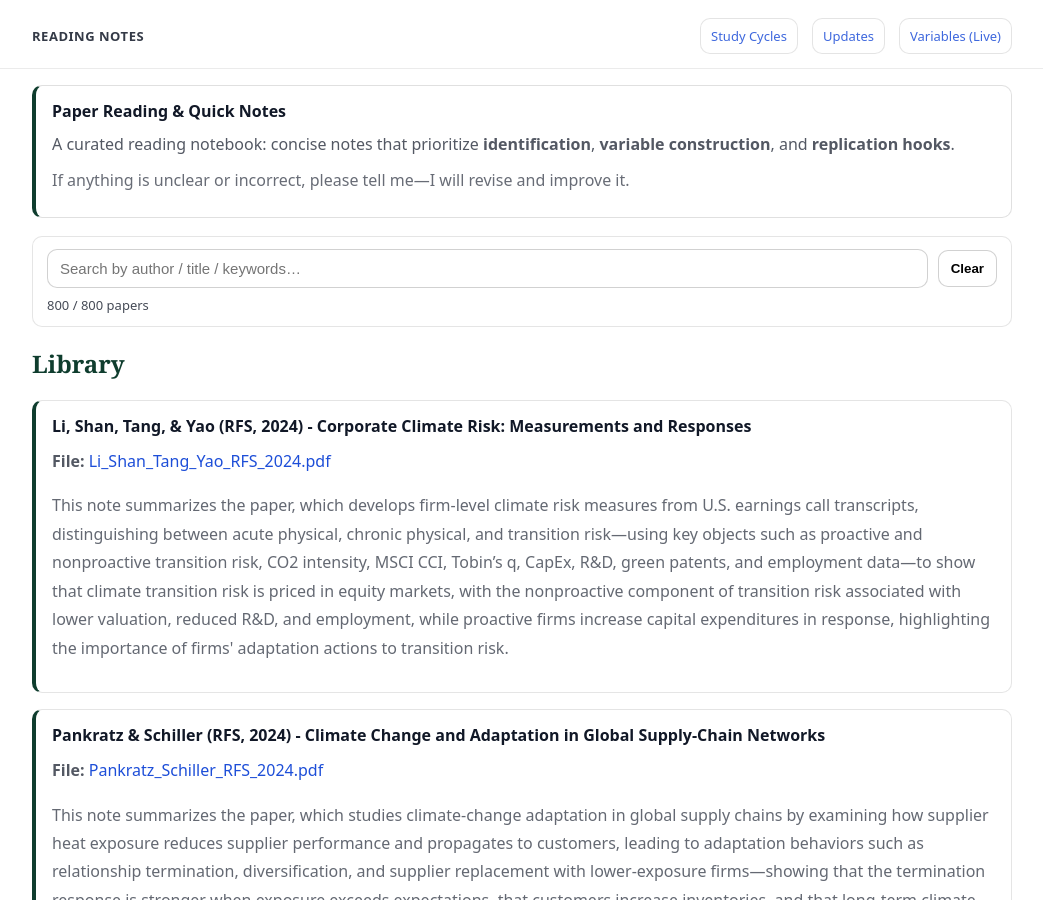
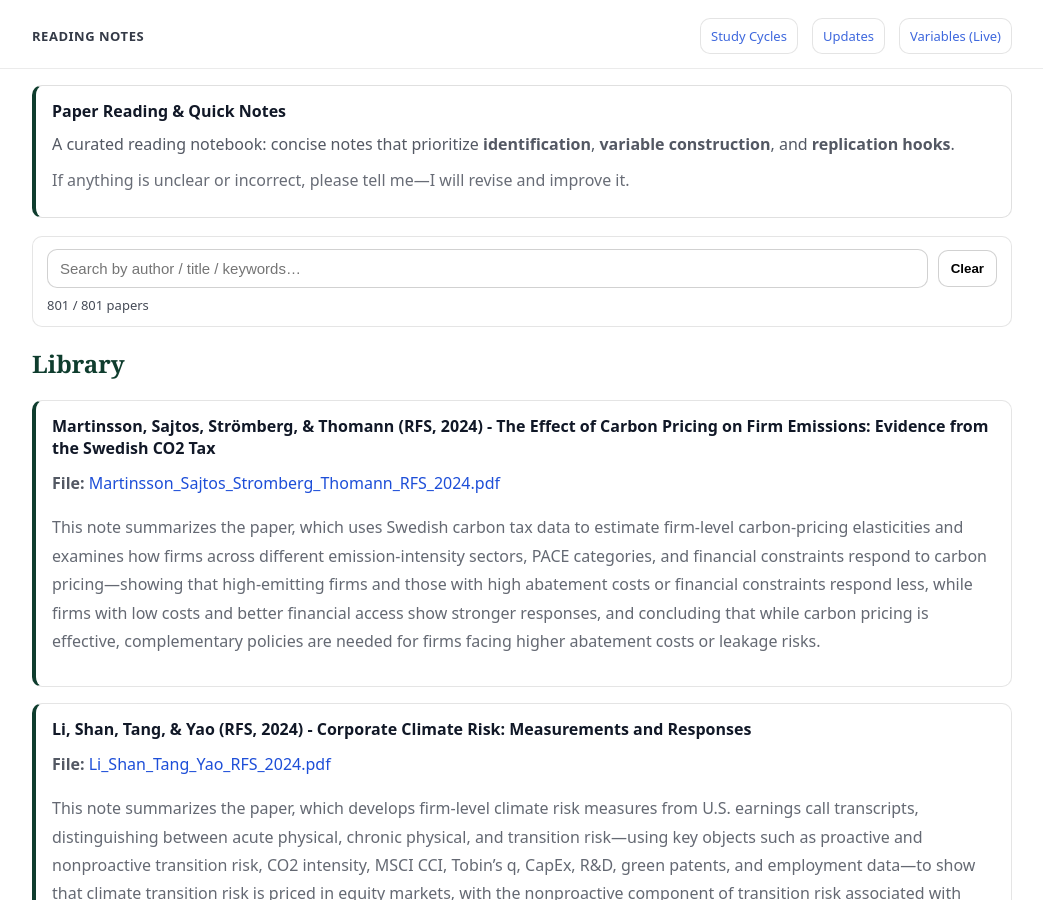
Before and after one commit to yaxinzn/study-archive, a Jekyll site: the page built from reading/index.md, in a window 1280 px wide and 900 px high. Shown: the whole window, without its empty margins (118-1161 px from the left). Built offline with Jekyll 4.4.1, drawn with Linux system fonts in a browser that asks for light colours.

Commit message:
Reading: add/update Martinsson_Sajtos_Stromberg_Thomann_RFS_2024.pdf

```diff
--- a/_data/reading.yml
+++ b/_data/reading.yml
@@ -1,3 +1,7 @@
+- title: "Martinsson, Sajtos, Strömberg, & Thomann (RFS, 2024) - The Effect of Carbon Pricing on Firm Emissions: Evidence from the Swedish CO2 Tax"
+  file: "Martinsson_Sajtos_Stromberg_Thomann_RFS_2024.pdf"
+  desc: "This note summarizes the paper, which uses Swedish carbon tax data to estimate firm-level carbon-pricing elasticities and examines how firms across different emission-intensity sectors, PACE categories, and financial constraints respond to carbon pricing—showing that high-emitting firms and those with high abatement costs or financial constraints respond less, while firms with low costs and better financial access show stronger responses, and concluding that while carbon pricing is effective, complementary policies are needed for firms facing higher abatement costs or leakage risks."
+
 - title: "Li, Shan, Tang, & Yao (RFS, 2024) - Corporate Climate Risk: Measurements and Responses"
   file: "Li_Shan_Tang_Yao_RFS_2024.pdf"
   desc: "This note summarizes the paper, which develops firm-level climate risk measures from U.S. earnings call transcripts, distinguishing between acute physical, chronic physical, and transition risk—using key objects such as proactive and nonproactive transition risk, CO2 intensity, MSCI CCI, Tobin’s q, CapEx, R&D, green patents, and employment data—to show that climate transition risk is priced in equity markets, with the nonproactive component of transition risk associated with lower valuation, reduced R&D, and employment, while proactive firms increase capital expenditures in response, highlighting the importance of firms' adaptation actions to transition risk."
```
Also changed, not shown: 1 other file.
